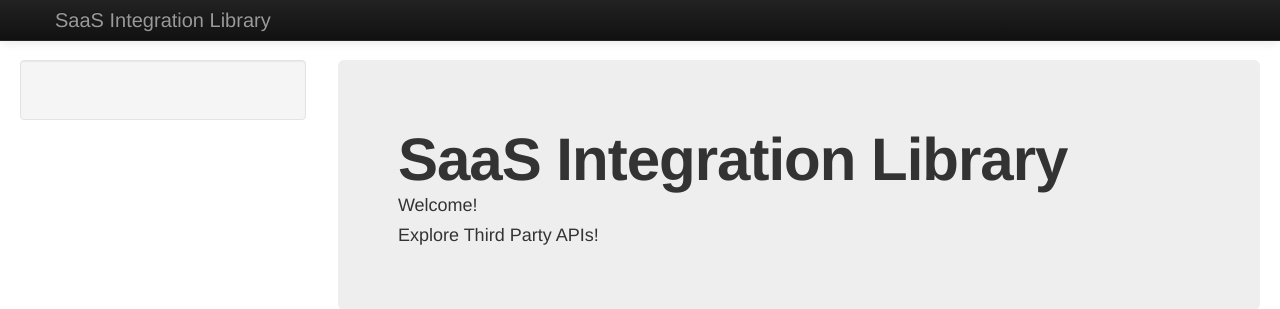
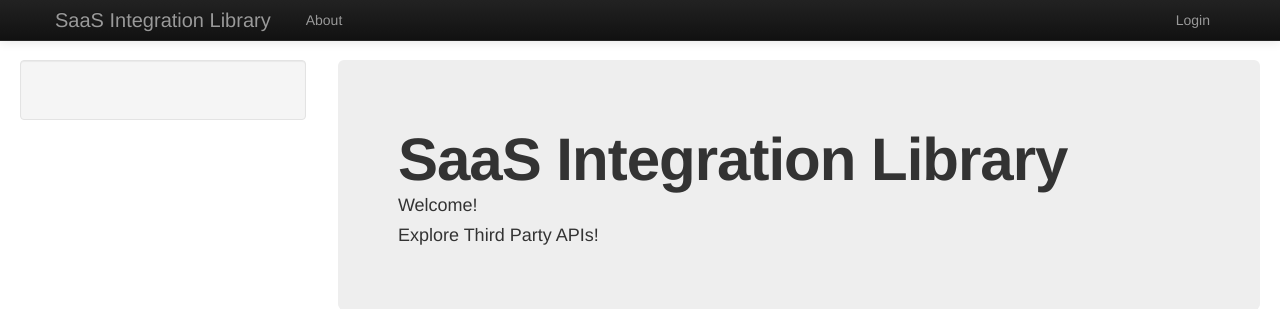
Before and after one commit to FIU-SCIS-Senior-Projects/SaaS-Integration-Library, a Django app: page /SIL/ in a window 1280 px wide. Shown: the top 309 px of the page. Run offline with Django 3.2, Linux system fonts and the light colour scheme; parts of the project's set-up code (start-up, migrations or seed data) failed here and were passed over; some libraries are stand-ins or nearby versions.

Commit message:
edited base file and blank about page link

```diff
--- a/Code/Website/SaaS_Integration_Library/templates/SIL/base.html
+++ b/Code/Website/SaaS_Integration_Library/templates/SIL/base.html
@@ -26,22 +26,21 @@
                    <a class="brand" href="/SIL/">SaaS Integration Library</a>
 
                    <div class="nav-collapse collapse">
-                       <!---<ul class="nav pull-right">
+                       <ul class="nav pull-right">
                            {% if user.is_authenticated %}
-                            <li class="navbar-text">Welcome, {{ user.username }}!</li>
-                            <li><a href="/rango/logout/">Logout</a></li>
+                       <!--<li class="navbar-text">Welcome, {{ user.username }}!</li>
+                            <li><a href="/SIL/logout/">Logout</a></li>-->
                            {% else %}
-                            <li><a href="/rango/register/">Register</a></li>
-                            <li><a href="/rango/login/">Login</a></li>
+                            <!--<li><a href="/SIL/register/">Register</a></li>-->
+                            <li><a href="/SIL/login/">Login</a></li>
                            {% endif %}
                        </ul>
                        <ul class="nav">
                            {% if user.is_authenticated %}
-                            <li><a href="/rango/restricted/">Restricted</a></li>
-                            <li><a href="/rango/add_category/">Add Category</a></li>
+                            <!--<li><a href="/SIL/restricted/">Restricted</a></li>-->
                            {% endif %}
-                           <li><a href="/rango/about/">About</a></li>
-                       </ul>--->
+                           <li><a href="/SIL/about/">About</a></li>
+                       </ul>
                    </div>
                    <!--/.nav-collapse -->
                </div>
```
Also changed, not shown: Code/Website/SaaS_Integration_Library/templates/SIL/about.html (added).
